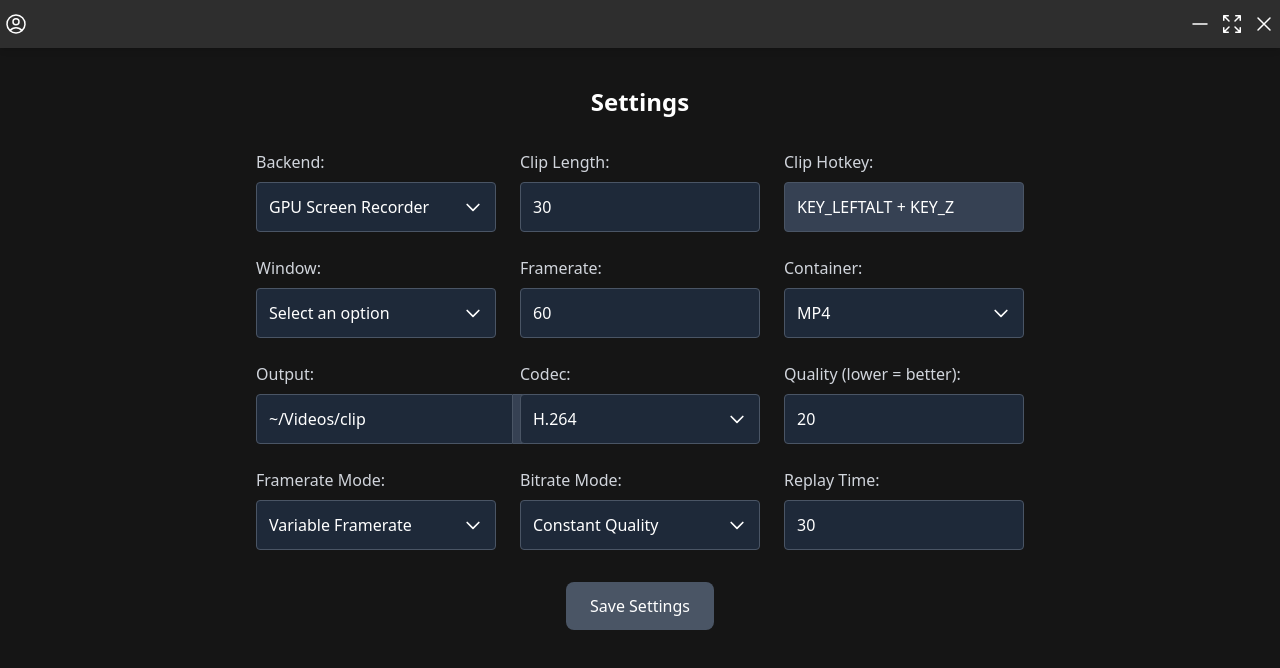
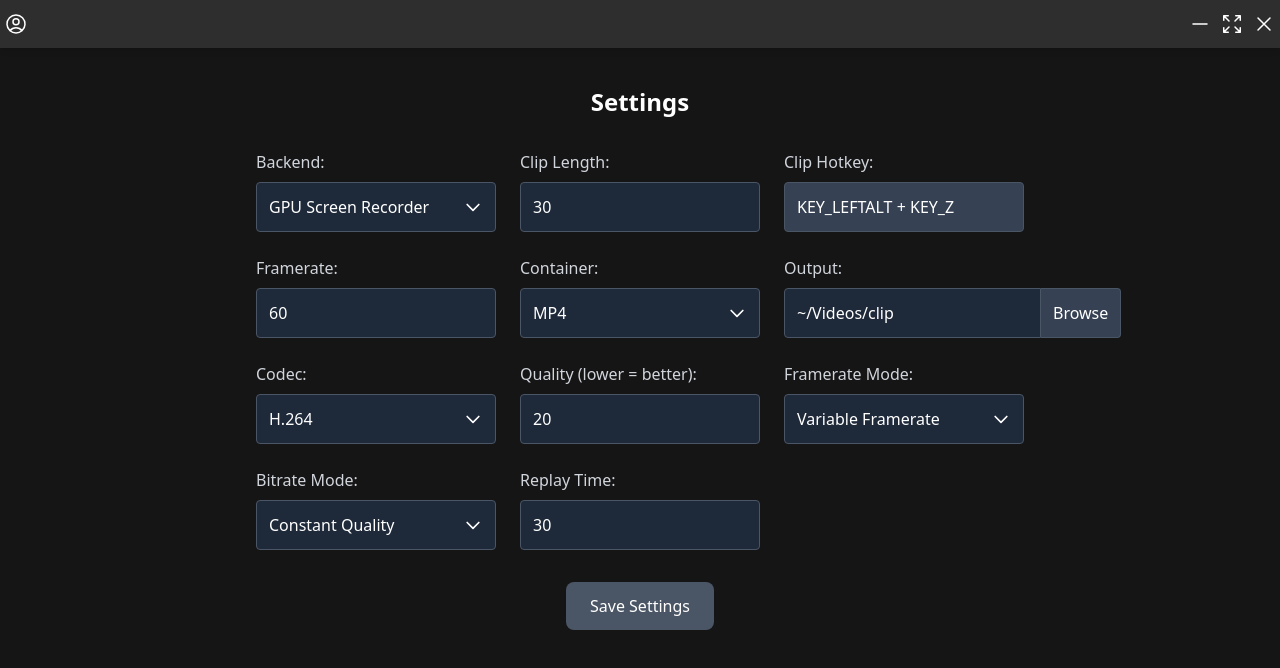
Before and after one commit to Simon-Weij/flux, a SvelteKit app: page /settings in a window 1280 px wide. Shown: the top 668 px of the page. Built offline with nearby package versions, Linux system fonts and the light colour scheme.

Commit message:
Got rid of window argument bc of wayland

```diff
--- a/src/routes/settings/+page.svelte
+++ b/src/routes/settings/+page.svelte
@@ -6,7 +6,6 @@
   let backend = "gpu-screen-recorder";
   let clipLength = 30;
   let clipHotkey: string[] = ["KEY_LEFTALT", "KEY_Z"];
-  let window = "screen";
   let framerate = 60;
   let replay_time = 30;
   let container = "mp4";
@@ -126,7 +125,6 @@
         backend,
         clipLength,
         clipHotkey,
-        window,
         framerate,
         replay_time,
         container,
@@ -150,7 +148,6 @@
           backend: string;
           clip_length: number;
           clip_hotkey: string[];
-          window: string;
           framerate: number;
           replay_time: number;
           container: string;
@@ -163,7 +160,6 @@
         backend = settings.backend;
         clipLength = settings.clip_length;
         clipHotkey = settings.clip_hotkey;
-        window = settings.window;
         framerate = settings.framerate;
         replay_time = settings.replay_time;
         container = settings.container;
@@ -184,7 +180,6 @@
         backend = "gpu-screen-recorder";
         clipLength = 30;
         clipHotkey = ["KEY_LEFTALT", "KEY_Z"];
-        window = "screen";
         framerate = 60;
         replay_time = 30;
         container = "mp4";
@@ -247,17 +242,6 @@
     </div>
 
     {#if backend === "gpu-screen-recorder"}
-      <div>
-        <label for="window" class="block mb-2 font-medium text-gray-300"
-          >Window:</label
-        >
-        <Select
-          id="window"
-          bind:value={window}
-          options={captureOptions.map((opt) => ({ value: opt, label: opt }))}
-        />
-      </div>
-
       <div>
         <label for="framerate" class="block mb-2 font-medium text-gray-300"
           >Framerate:</label
```
Also changed, not shown: 2 other files (tests, documents, lock files or other folders).
